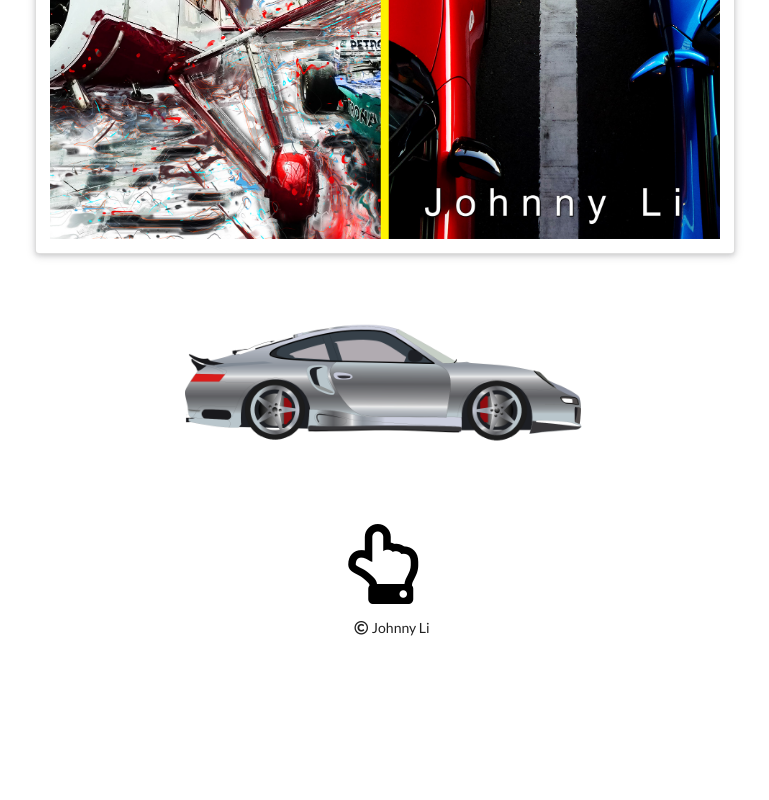
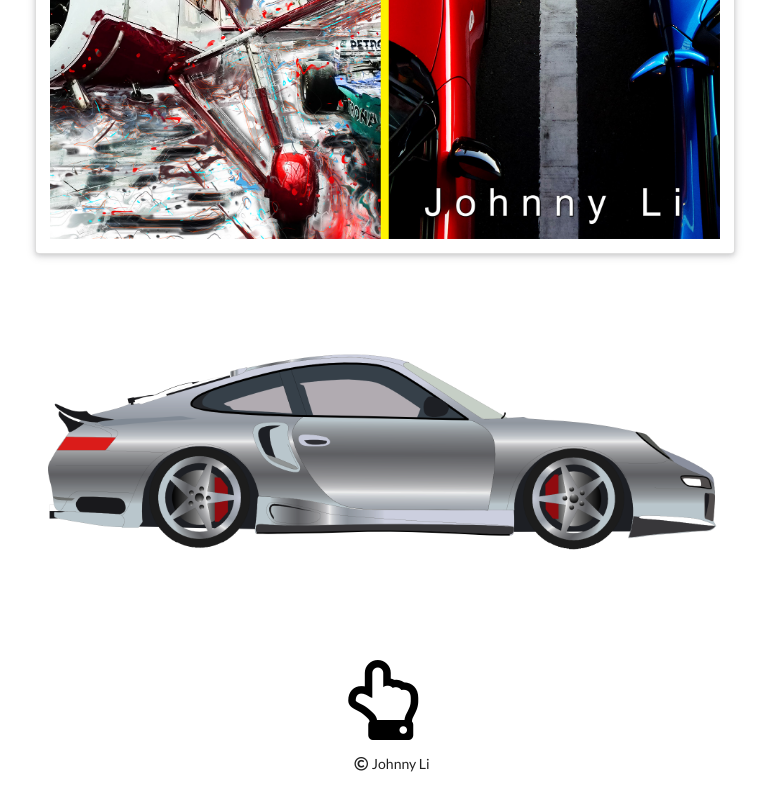
Before and after one commit to johnnybcs/author, a React (Create React App) app: page / in a window 1280 px wide. Shown: the part 5445-6245 px from the top of the page, without its empty margins (255-1024 px from the left). Before the commit the page ends 6109 px from the top, so only its background shows below. Built offline with nearby package versions, Linux system fonts and the light colour scheme; a web font is replaced by a local one.

Commit message:
changed cursor on porsche hover

```diff
--- a/src/components/Home.js
+++ b/src/components/Home.js
@@ -186,10 +186,19 @@ class App extends React.Component {
                             <img className="ui fluid image" src="vehiclesCover.jpg" alt="cover" />
                         </div>
                     </div>
+                    <div className="row">
+                        <br />
+                        <br />
+                    </div>
                     <div className="centered row">
-                    <button onClick={this.onClickCar} style={{border: "none", outline: "none", background: "none"}}>
+                    <button onClick={this.onClickCar} style={{border: "none", outline: "none", background: "none", cursor: "pointer"}}>
                         <img id="car" className="ui rounded image" src="porsche.png" alt='content'  style={{height: "200px"}}/>
                     </button>
+                </div>
+                <br />
+                <div className="row">
+                    <br />
+                    <br />
                 </div>
                 </div>
                 <Footer />
```
Also changed, not shown: public/porsche.png, 10 other files (tests, documents, lock files or other folders).
